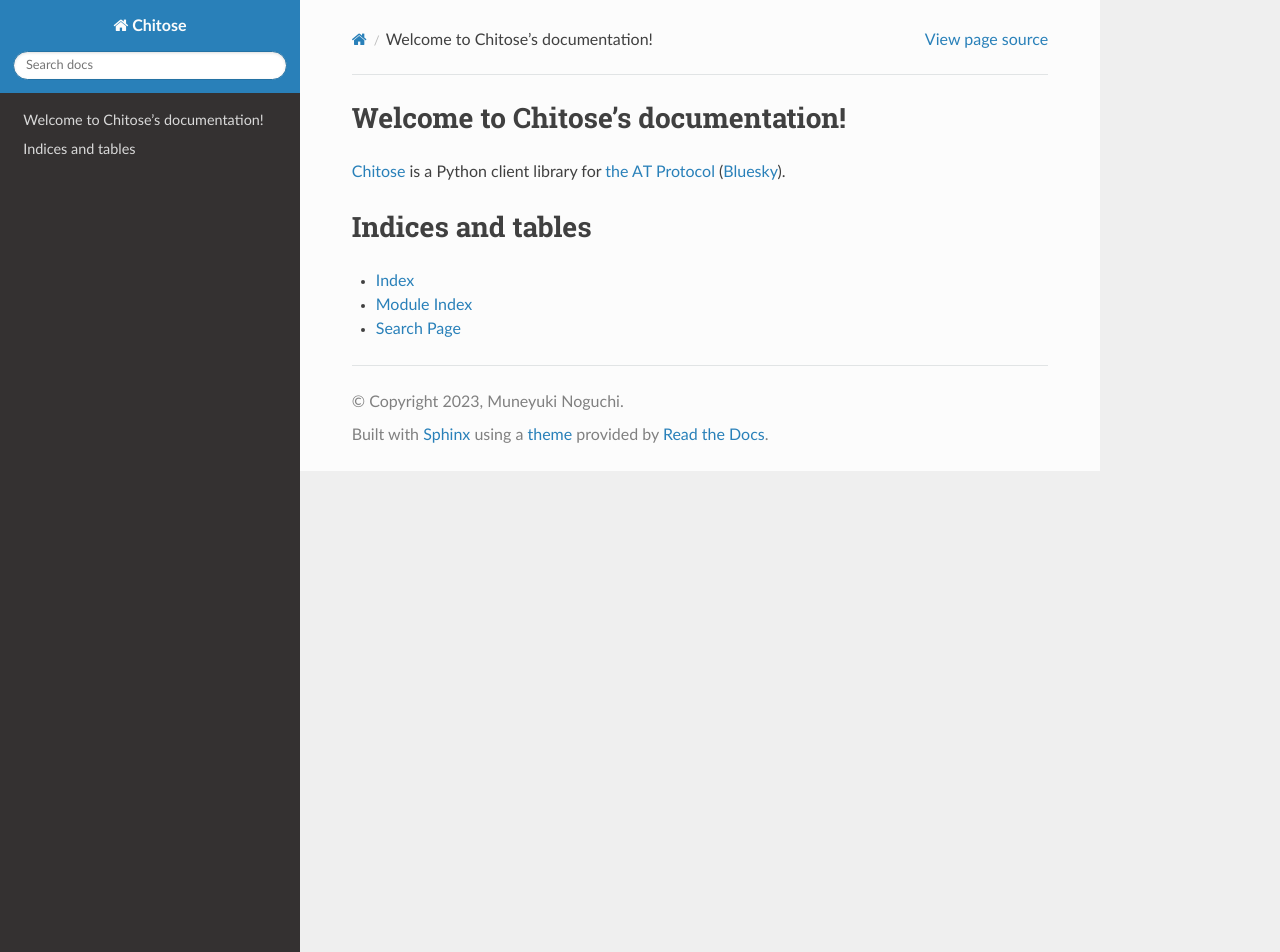
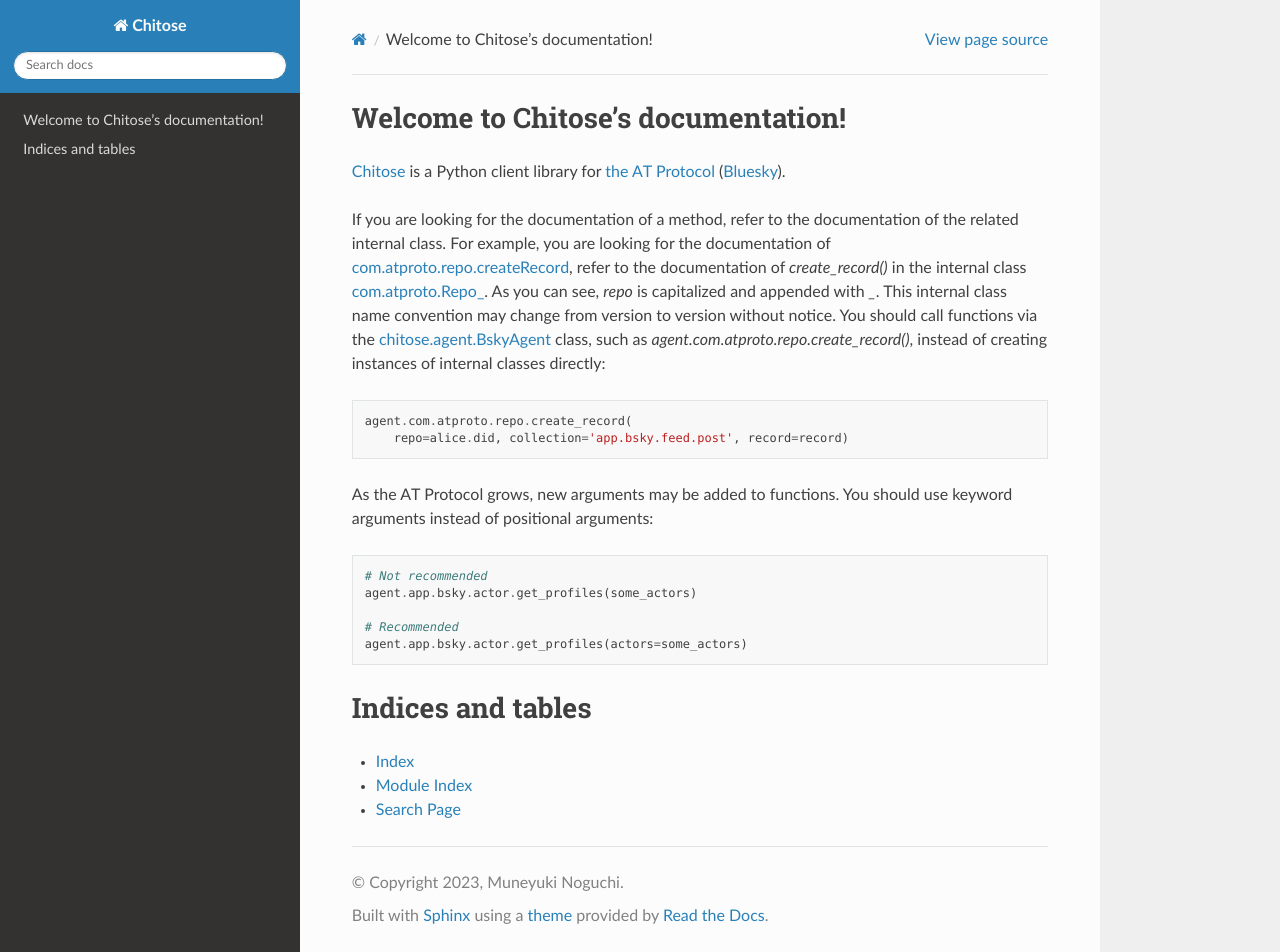
Before and after one commit to mnogu/chitose, a Sphinx documentation site: the page built from docs/source/index.rst, in a window 1280 px wide and 952 px high. Built offline with Sphinx 7.4.7 and the Read the Docs theme 2.0.0, drawn with Linux system fonts in a browser that asks for light colours.

Commit message:
Update the documents

```diff
--- a/docs/source/index.rst
+++ b/docs/source/index.rst
@@ -7,6 +7,25 @@
 ===================================
 
 `Chitose <https://github.com/mnogu/chitose>`_ is a Python client library for `the AT Protocol <https://atproto.com/>`_ (`Bluesky <https://blueskyweb.xyz/>`_).
+
+
+If you are looking for the documentation of a method, refer to the documentation of the related internal class. For example, you are looking for the documentation of `com.atproto.repo.createRecord <https://github.com/bluesky-social/atproto/blob/main/lexicons/com/atproto/repo/createRecord.json>`_, refer to the documentation of `create_record()` in the internal class :doc:`com.atproto.Repo_ <chitose.com.atproto.repo>`. As you can see, `repo` is capitalized and appended with `_`. This internal class name convention may change from version to version without notice. You should call functions via the :doc:`chitose.agent.BskyAgent <chitose>` class, such as `agent.com.atproto.repo.create_record()`, instead of creating instances of internal classes directly:
+
+.. code-block:: python
+
+   agent.com.atproto.repo.create_record(
+       repo=alice.did, collection='app.bsky.feed.post', record=record)
+
+As the AT Protocol grows, new arguments may be added to functions. You should use keyword arguments instead of positional arguments:
+
+.. code-block:: python
+
+   # Not recommended
+   agent.app.bsky.actor.get_profiles(some_actors)
+
+   # Recommended
+   agent.app.bsky.actor.get_profiles(actors=some_actors)
+
 
 .. toctree::
    :maxdepth: 2
```
